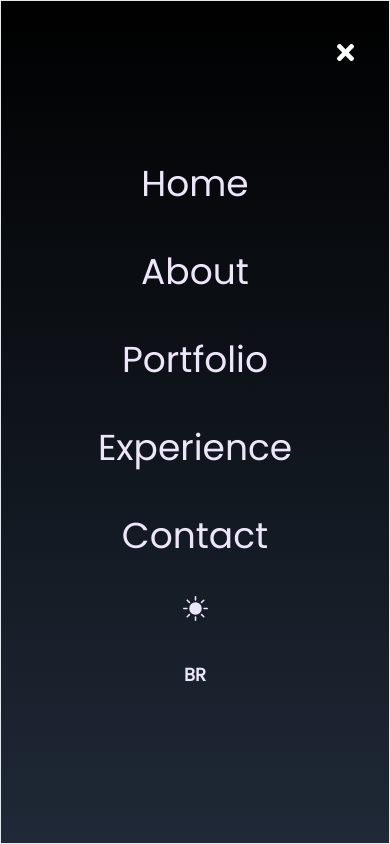
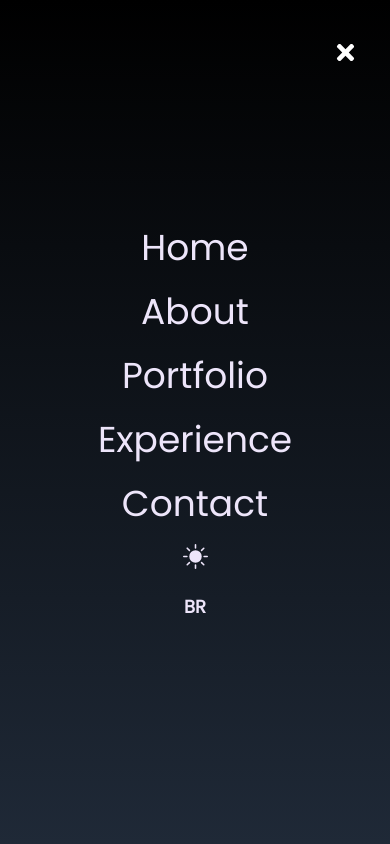
Before and after one commit to GiovaneForlenza/GiovaneForlenzaPortfolio, a React (Vite) app: page / in a window 390 px wide. Both pictures are taken after a click on the element 345 px from the left and 52 px from the top of the page. Shown: the top 844 px of the page. Built offline with nearby package versions, Linux system fonts and the light colour scheme.

Commit message:
Tweaked mobile styles

```diff
--- a/src/components/NavBar.jsx
+++ b/src/components/NavBar.jsx
@@ -9,7 +9,6 @@ import {
   getTextFromScript,
 } from "./WebsiteTexts";
 function NavBar({ isWebsiteEnglish, setIsWebsiteEnglish }) {
-  // const links = ["Home", "About", "Portfolio", "Experience", "Contact"];
   const [isNavOpen, setIsNavOpen] = useState(false);
   const [themeDark, setThemeDark] = useState(true);
   const [links, setLinks] = useState([]);
@@ -95,11 +94,11 @@ function NavBar({ isWebsiteEnglish, setIsWebsiteEnglish }) {
       </div>
 
       {isNavOpen && (
-        <ul className="border flex flex-col justify-center items-center absolute top-0 left-0 w-full h-screen bg-bg-light text-text-light dark:bg-gradient-to-b dark:from-black dark:to-gray-800 dark:text-text-dark lg:hidden">
+        <ul className="flex flex-col justify-center items-center absolute top-0 left-0 w-full h-screen bg-bg-light text-text-light dark:bg-gradient-to-b dark:from-black dark:to-gray-800 dark:text-text-dark lg:hidden">
           {links.map((link, id) => {
             return (
               <li
-                className=" px-4 cursor-pointer capitalize py-6 text-4xl duration-200  "
+                className=" px-4 cursor-pointer capitalize py-3 text-4xl duration-200  "
                 key={id}
               >
                 {link}
@@ -108,7 +107,7 @@ function NavBar({ isWebsiteEnglish, setIsWebsiteEnglish }) {
           })}
           <div className="flex items-center justify-center flex-col">
             <button
-              className="p-4 mb-2 hover:text-accent duration-300"
+              className="p-2 mb-2 hover:text-accent duration-300"
               onClick={handleThemeChange}
             >
               {themeDark ? (
@@ -118,7 +117,7 @@ function NavBar({ isWebsiteEnglish, setIsWebsiteEnglish }) {
               )}
             </button>
             <button
-              className="p-4 mb  font-semibold text-lg"
+              className="p-2 mb  font-semibold text-lg"
               onClick={() => setIsWebsiteEnglish(!isWebsiteEnglish)}
               // data-tooltip-id="language-tooltip"
               // data-tooltip-content="Change the website language (BR or EN)"
--- a/src/components/portfolio/ProjectDetails.jsx
+++ b/src/components/portfolio/ProjectDetails.jsx
@@ -25,7 +25,7 @@ function ProjectDetails({ project, id, isWebsiteEnglish }) {
             );
           })}
         </div>
-        <p className="font-light text-gray-500 md:text-lg dark:text-gray-400">
+        <p className="font-light text-gray-500 md:text-lg dark:text-gray-400 mb-2 md:m-0">
           Flowbite helps you connect with friends and communities of people who
           share your interests. Connecting with your friends and family as well
           as discovering new ones is easy with features like Groups.
```
